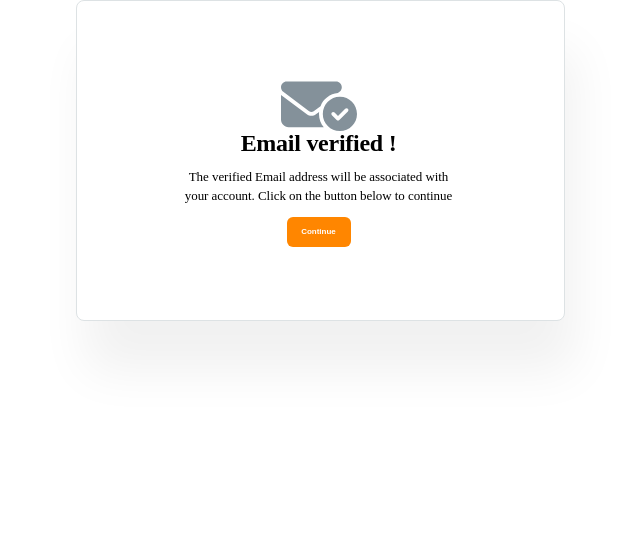
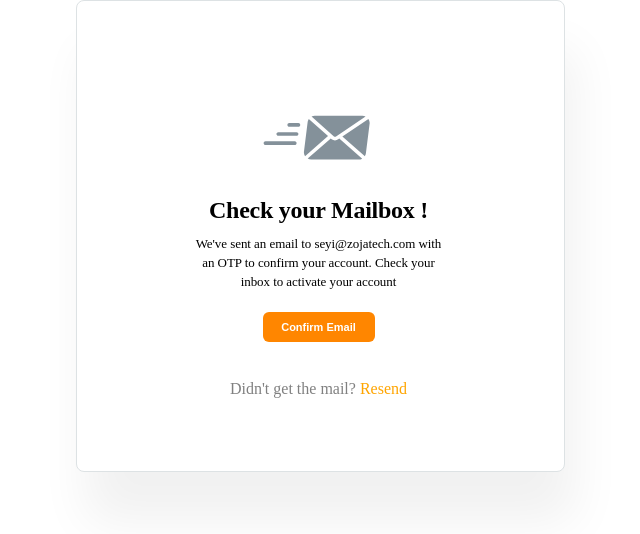
Before and after one commit to The0nis/Buddy, a React (Create React App) app: page / in a window 1280 px wide. Shown: the top 534 px of the page, without its empty margins (320-960 px from the left). Built offline with nearby package versions, Linux system fonts and the light colour scheme.

Commit message:
added signed up page

```diff
--- a/src/components/SignedUp/Signedup.module.scss
+++ b/src/components/SignedUp/Signedup.module.scss
@@ -0,0 +1,71 @@
+.container {
+  background-color: white;
+  display: flex;
+  flex-direction: column;
+  margin: auto;
+  padding-bottom: 20px;
+  justify-content: center;
+  align-items: center;
+  border: 1px solid #dde2e4;
+  box-shadow: 10px 50px 50px rgba(0, 0, 0, 0.06);
+  border-radius: 8px;
+  width: 489px;
+  padding-top: 80px;
+  padding-bottom: 73px;
+  padding-right: 87px;
+  padding-left: 84px;
+}
+
+text {
+  text-align: center;
+}
+
+h1 {
+  block-size: auto;
+  font-family: "Mulish";
+  font-style: normal;
+  font-weight: 700;
+  font-size: 24px;
+  line-height: 24px;
+  text-align: center;
+  letter-spacing: -0.011em;
+  padding-bottom: 12px;
+}
+
+h2 {
+  font-family: "Mulish";
+  font-style: normal;
+  font-weight: 500;
+  font-size: 13px;
+  line-height: 19px;
+  text-align: center;
+  letter-spacing: -0.0045em;
+  padding-bottom: 21px;
+}
+
+.btn {
+  height: 30px;
+  background-color: #ff8600;
+  color: white;
+  border: none;
+  width: 7rem;
+  font-size: 11px;
+  font-weight: 600;
+  line-height: 24px;
+  margin: 0;
+  border-radius: 6px;
+}
+
+span {
+  padding-top: 38px;
+  color: orange;
+}
+
+.id2 {
+  color: grey;
+}
+
+h2 {
+  text-size-adjust: 23rem;
+  text-align: center;
+}
--- a/src/pages/signin.js
+++ b/src/pages/signin.js
@@ -1,14 +1,12 @@
-import React from 'react'
-import Verifyemail from '../components/Verifyemail/Verifyemail'
-
+import React from "react";
+import Signedup from "../components/SignedUp/Signedup";
 
 const signin = () => {
   return (
-    <div><Verifyemail/></div>
+    <div>
+      <Signedup />
+    </div>
+  );
+};
 
-
-
-  )
-}
-
-export default signin
+export default signin;
```
Also changed, not shown: src/index.css (+4 -6 lines), src/assets/box.svg (added).
